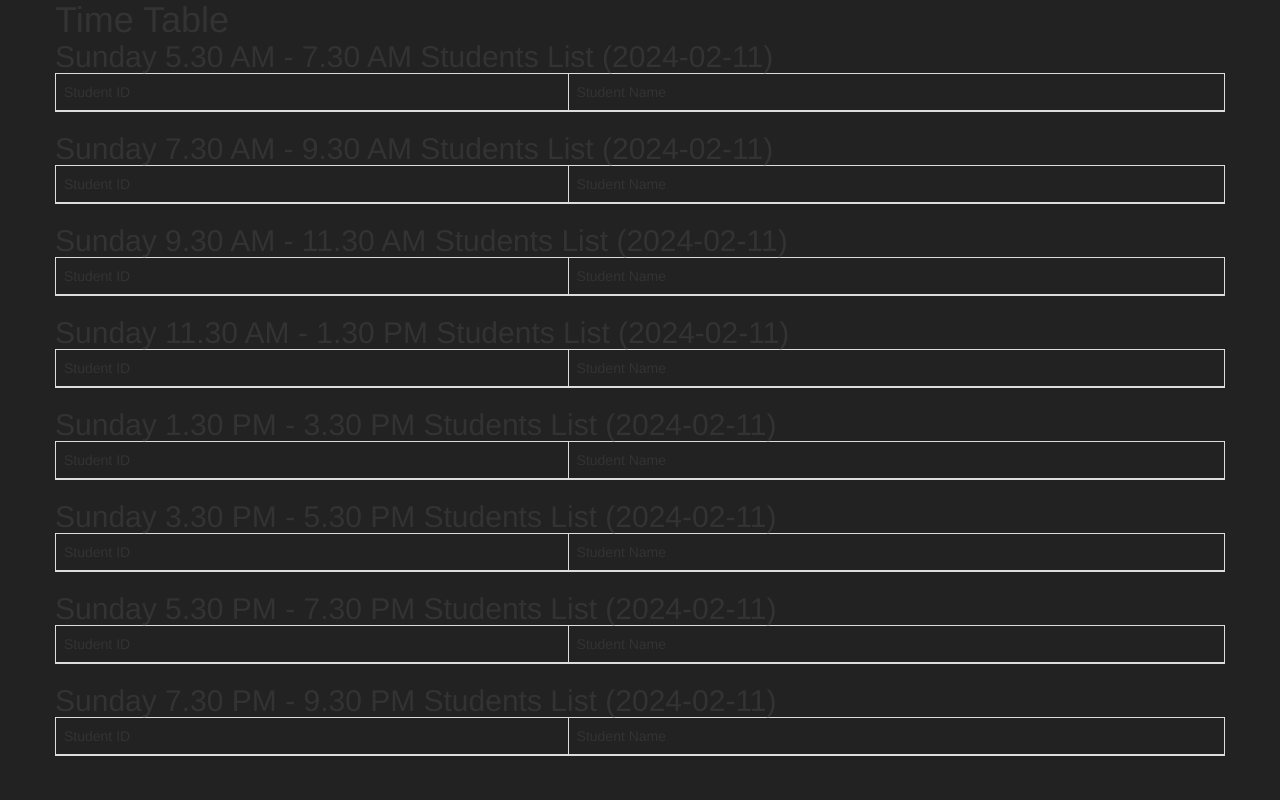
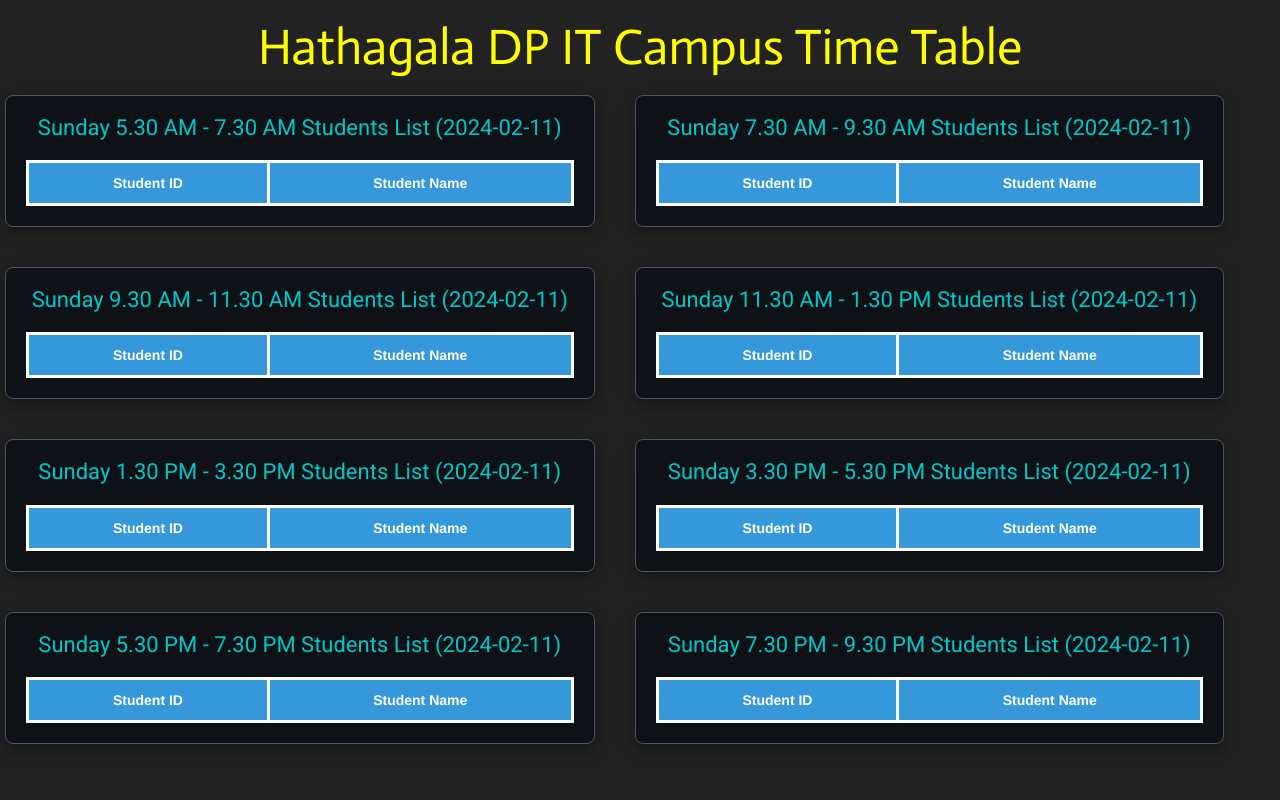
Before and after one commit to Pethum229/DP-Attendance-System, a PHP site: page /time_table.php in a window 1280 px wide. Run offline with PHP 8.4, Linux system fonts and the light colour scheme; data that the repository does not hold is empty; some libraries are stand-ins or nearby versions.

Commit message:
2024/02/01

```diff
--- a/style.css
+++ b/style.css
@@ -24,6 +24,8 @@
     --placeholder:#9CA3AF;
     --success:#34d399;
     --error:#EF4444;
+    --thColor:#203746;
+    --tdOddColor:#11161d;
 }
 
 
--- a/time_table.php
+++ b/time_table.php
@@ -1,11 +1,66 @@
 <?php include "inc_header.php"; ?>
     <title>Time Table</title>
+    <style>
+        .row{
+            display:flex;
+            flex-wrap:wrap;
+        }
+        .container{
+            background-color: rgba(13, 17, 23, 0.9);
+            padding: 20px;
+            border: 1px solid #4b5563;
+            margin: 20px;
+            border-radius: 8px;
+            width:45%;
+            box-shadow: 0 4px 8px 0 rgba(0, 0, 0, 0.2), 0 6px 20px 0 rgba(0, 0, 0, 0.19);
+        }
+        .main{
+            font-family:var(--actor);
+            text-align:center;
+            font-size:50px;
+            color:yellow;
+            margin-top:20px;
+        }
+        table {
+          width: 100%;
+          border-collapse: collapse;
+          margin-top: 20px;
+          background: rgba(13, 17, 23, 0.6);
+          color:#c9d1d9;
+          border:1px solid #c9d1d9;
+        }
+        .container>h2{
+            color:var(--accent);
+            font-family:var(--roboto);
+            font-size:22px;
+            text-align:center;
+        }
+
+        th, td {
+          border: 3px solid var(--white);
+          padding: 10px;
+          text-align: center;
+        }
+
+        th {
+          background-color: #3498db;
+          color: var(--white);
+        }
+
+        tr:nth-child(even) {
+          background-color: rgba(13, 17, 23, 0.3);
+        }
+
+        tr:nth-child(odd) {
+          background-color: rgba(13, 17, 23, 0.4);
+        }
+        </style>
 </head>
 <body>
-    <section class="container">
+    <section>
+        <h1 class="main">Hathagala DP IT Campus Time Table</h1>
         <div class="row">
             <!-- Structre of  Time Table <-Start-> -->
-            <h1>Time Table</h1>
 
             <?php
 
@@ -47,12 +102,13 @@
 
             ?>
 
+            <div class="container">
                 <?php echo "<h2>$currentDayName 5.30 AM - 7.30 AM Students List ($currentDate)</h2>"; ?>
-            <table class="table table-bordered">
+                <table>
                     <thead>
                         <tr>
-                        <td>Student ID</td>
-                        <td>Student Name</td>
+                            <th>Student ID</th>
+                            <th>Student Name</th>
                         </tr>
                     </thead>
                     <tbody>
@@ -74,14 +130,16 @@
                             ?>
                     </tbody>
                 </table>
+            </div>
             <!-- Structre of Time Table 01 <-End-> -->
 
+            <div class="container">
                 <?php echo "<h2>$currentDayName 7.30 AM - 9.30 AM Students List ($currentDate)</h2>"; ?>
-            <table class="table table-bordered">
+                <table>
                     <thead>
                         <tr>
-                        <td>Student ID</td>
-                        <td>Student Name</td>
+                            <th>Student ID</th>
+                            <th>Student Name</th>
                         </tr>
                     </thead>
                     <tbody>
@@ -103,14 +161,16 @@
                             ?>
                     </tbody>
                 </table>
+            </div>
             <!-- Structre of Time Table 02 <-End-> -->
 
+            <div class="container">
                 <?php echo "<h2>$currentDayName 9.30 AM - 11.30 AM Students List ($currentDate)</h2>"; ?>
-            <table class="table table-bordered">
+                <table>
                     <thead>
                         <tr>
-                        <td>Student ID</td>
-                        <td>Student Name</td>
+                            <th>Student ID</th>
+                            <th>Student Name</th>
                         </tr>
                     </thead>
                     <tbody>
@@ -132,14 +192,16 @@
                             ?>
                     </tbody>
                 </table>
+            </div>
             <!-- Structre of Time Table 03 <-End-> -->
 
+            <div class="container">
                 <?php echo "<h2>$currentDayName 11.30 AM - 1.30 PM Students List ($currentDate)</h2>"; ?>
-            <table class="table table-bordered">
+                <table>
                     <thead>
                         <tr>
-                        <td>Student ID</td>
-                        <td>Student Name</td>
+                            <th>Student ID</th>
+                            <th>Student Name</th>
                         </tr>
                     </thead>
                     <tbody>
@@ -161,14 +223,16 @@
                             ?>
                     </tbody>
                 </table>
+            </div>
             <!-- Structre of Time Table 04 <-End-> -->
 
+            <div class="container">
                 <?php echo "<h2>$currentDayName 1.30 PM - 3.30 PM Students List ($currentDate)</h2>"; ?>
-            <table class="table table-bordered">
+                <table>
                     <thead>
                         <tr>
-                        <td>Student ID</td>
-                        <td>Student Name</td>
+                            <th>Student ID</th>
+                            <th>Student Name</th>
                         </tr>
                     </thead>
                     <tbody>
@@ -190,14 +254,16 @@
                             ?>
                     </tbody>
                 </table>
+            </div>
             <!-- Structre of Time Table 05 <-End-> -->
 
+            <div class="container">
                 <?php echo "<h2>$currentDayName 3.30 PM - 5.30 PM Students List ($currentDate)</h2>"; ?>
-            <table class="table table-bordered">
+                <table>
                     <thead>
                         <tr>
-                        <td>Student ID</td>
-                        <td>Student Name</td>
+                            <th>Student ID</th>
+                            <th>Student Name</th>
                         </tr>
                     </thead>
                     <tbody>
@@ -219,14 +285,16 @@
                             ?>
                     </tbody>
                 </table>
+            </div>
             <!-- Structre of Time Table 06 <-End-> -->
 
+            <div class="container">
                 <?php echo "<h2>$currentDayName 5.30 PM - 7.30 PM Students List ($currentDate)</h2>"; ?>
-            <table class="table table-bordered">
+                <table>
                     <thead>
                         <tr>
-                        <td>Student ID</td>
-                        <td>Student Name</td>
+                            <th>Student ID</th>
+                            <th>Student Name</th>
                         </tr>
                     </thead>
                     <tbody>
@@ -248,14 +316,16 @@
                             ?>
                     </tbody>
                 </table>
+            </div>
             <!-- Structre of Time Table 07 <-End-> -->
 
+            <div class="container">
                 <?php echo "<h2>$currentDayName 7.30 PM - 9.30 PM Students List ($currentDate)</h2>"; ?>
-            <table class="table table-bordered">
+                <table>
                     <thead>
                         <tr>
-                        <td>Student ID</td>
-                        <td>Student Name</td>
+                            <th>Student ID</th>
+                            <th>Student Name</th>
                         </tr>
                     </thead>
                     <tbody>
@@ -277,6 +347,7 @@
                             ?>
                     </tbody>
                 </table>
+            </div>
             <!-- Structre of Time Table 08 <-End-> -->
 
 
```
Also changed, not shown: login.php (+72 -0 lines). Lines whose indentation alone changed are shown as unchanged.
